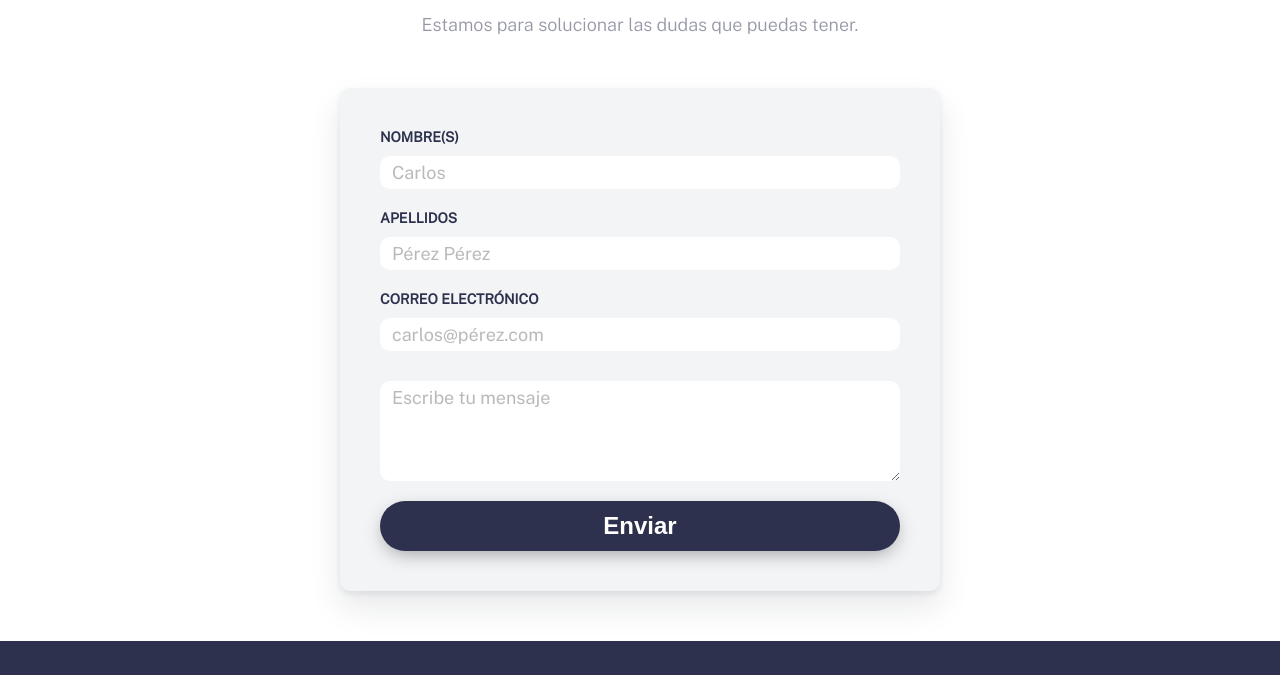
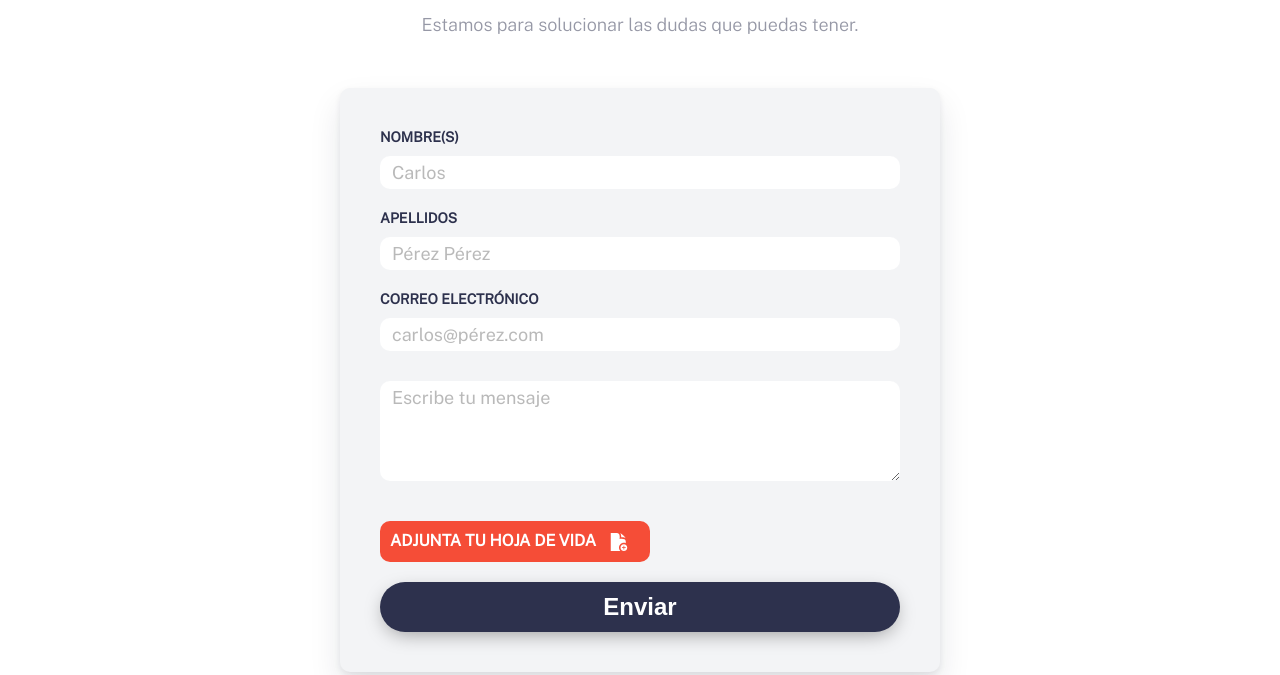
Before and after one commit to Konigj/website-oesas, a website: page ofertas.html in a window 1280 px wide. Shown: the part 1230-1905 px from the top of the page. Drawn offline with nearby package versions, Linux system fonts and the light colour scheme.

Commit message:
added button to attach cv

```diff
--- a/ofertas.html
+++ b/ofertas.html
@@ -119,7 +119,7 @@
           <h2>Contáctate con Oportunidad Europa</h2>
           <p>Estamos para solucionar las dudas que puedas tener.</p>
           <div class="form_container">
-            <form action="https://formsubmit.co/info@oesas.pl" method="POST" >
+            <form action="https://formsubmit.co/info@oesas.pl" method="POST" enctype="multipart/form-data" >
               <input type="hidden" name="_subject" value="Website message">
               <input type="hidden" name="_captcha" value="false">
               <input type="hidden" name="_next" value="https://oesas.netlify.app/gracias">
@@ -134,7 +134,13 @@
 
               <textarea class="text" name="message" id="message" cols="30" rows="4" placeholder="Escribe tu mensaje" required></textarea>
 
+              <label class="label-file-input" for="attachment">Adjunta tu hoja de vida
+                <svg xmlns="http://www.w3.org/2000/svg" width="24" height="24" viewBox="0 0 24 24"><path d="M18.5 15c-2.483 0-4.5 2.015-4.5 4.5s2.017 4.5 4.5 4.5 4.5-2.015 4.5-4.5-2.017-4.5-4.5-4.5zm2.5 5h-2v2h-1v-2h-2v-1h2v-2h1v2h2v1zm-7.18 4h-12.82v-24h8.409c4.857 0 3.335 8 3.335 8 3.009-.745 8.256-.419 8.256 3v2.501c-.771-.322-1.614-.501-2.5-.501-3.584 0-6.5 2.916-6.5 6.5 0 1.747.696 3.331 1.82 4.5zm-.252-23.925c2.202 1.174 5.938 4.883 7.432 6.881-1.286-.9-4.044-1.657-6.091-1.179.222-1.468-.185-4.534-1.341-5.702z"/></svg>
+              </label>
+              <input type="file" class='file-input' id="attachment" name="attachment" accept=".png, .jpg, .jpeg,.pdf,.doc,.docx" hidden>
+
               <button id="contactBtn" class="submit-button" type="submit">
+
                 <p id="contactBtnText">Enviar</p>
                 <div class="check-box">
                     <svg xmlns="http://www.w3.org/2000/svg" viewBox="0 0 50 50">
--- a/src/scss/components/_contact-form.scss
+++ b/src/scss/components/_contact-form.scss
@@ -44,6 +44,28 @@
 
             display: flex;
             flex-direction: column;
+
+            .label-file-input {
+                content: "Agregar archivo";
+                font-size: 1.6rem;
+                font-family: inherit;
+                background-color: $redPoland;
+                max-width: 27rem;
+                color: white;
+                margin: 2rem 0;
+                padding: 1rem;
+                border-radius: 1rem;
+
+                svg{
+                    fill: white;
+                    vertical-align: middle;
+                    height: 1.8rem;
+                    width: 1.8rem;
+                    margin: 0 1rem;
+                }
+
+            }
+
 
 
             .submit-button {
```
Also changed, not shown: public/styles.css, 1 other file.
